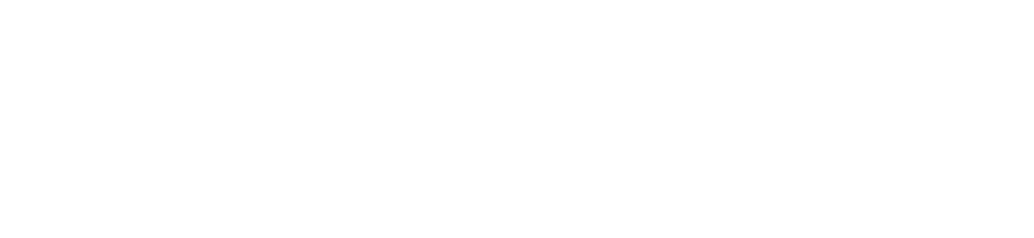
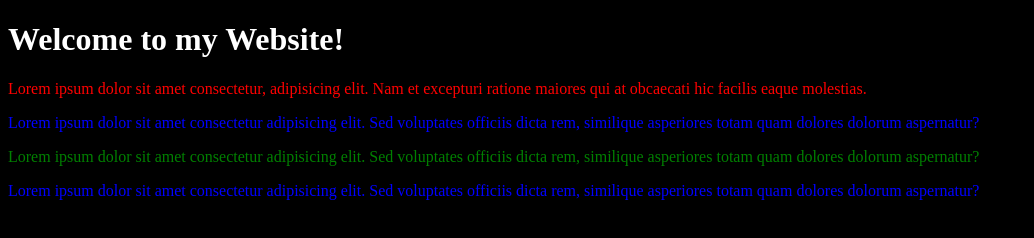
Before and after one commit to JMwebdevs/learn-css, a plain HTML site: page index.html in a window 1280 px wide. Shown: the whole page, without its empty margins (0-1034 px from the left). Drawn offline with Linux system fonts and the light colour scheme.

Commit message:
Day - 1 | Intro to CSS

```diff
--- a/index.html
+++ b/index.html
@@ -1,11 +1,32 @@
 <!DOCTYPE html>
 <html lang="en">
-<head>
-  <meta charset="UTF-8">
-  <meta name="viewport" content="width=device-width, initial-scale=1.0">
-  <title>Day - 1 | HTML </title>
-</head>
-<body>
+  <head>
+    <meta charset="UTF-8" />
+    <meta name="viewport" content="width=device-width, initial-scale=1.0" />
+    <title>Day - 1 | HTML</title>
+  <link rel="stylesheet" href="style.css">
+  </head>
+  <body >
+    <h1>Welcome to my Website!</h1>
 
-</body>
+    <p class="odd">
+      Lorem ipsum dolor sit amet consectetur, adipisicing elit. Nam et excepturi
+      ratione maiores qui at obcaecati hic facilis eaque molestias.
+    </p>
+    <p class="even">
+      Lorem ipsum dolor sit amet consectetur adipisicing elit. Sed voluptates
+      officiis dicta rem, similique asperiores totam quam dolores dolorum
+      aspernatur?
+    </p>
+    <p class="odd" id="p3">
+      Lorem ipsum dolor sit amet consectetur adipisicing elit. Sed voluptates
+      officiis dicta rem, similique asperiores totam quam dolores dolorum
+      aspernatur?
+    </p>
+    <p class="even">
+      Lorem ipsum dolor sit amet consectetur adipisicing elit. Sed voluptates
+      officiis dicta rem, similique asperiores totam quam dolores dolorum
+      aspernatur?
+    </p>
+  </body>
 </html>
--- a/style.css
+++ b/style.css
@@ -0,0 +1,15 @@
+body {
+  background-color: black;
+}
+h1 {
+  color: white;
+}
+.odd {
+  color: red;
+}
+.even {
+  color: blue;
+}
+#p3 {
+  color: green;
+}
```
Also changed, not shown: sample.html (added, +11 -0 lines), Day1.txt (added).
